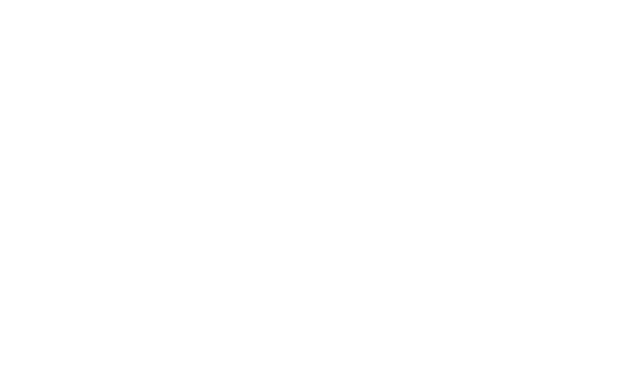
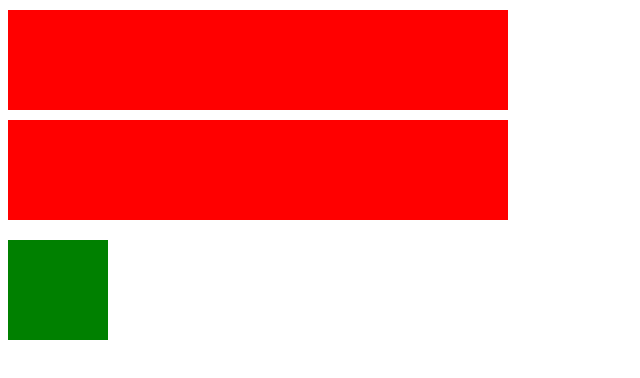
Before and after one commit to AntonKozlov12/lemon.school, a plain HTML site: page 4/index.html in a window 1280 px wide. Shown: the whole page, without its empty margins (0-640 px from the left). Drawn offline with Linux system fonts and the light colour scheme.

Commit message:
first commit

```diff
--- a/4/index.html
+++ b/4/index.html
@@ -3,8 +3,26 @@
 <head>
 	<meta charset="UTF-8">
 	<title>Document</title>
+	<style>
+	 div{
+	 	width: 500px;
+	 	height: 100px;
+	 	margin: 10px 0 ;
+	 	background-color: red
+	 }
+	 .fix{
+	 	width: 100px;
+	 	height: 100px;
+	 	position: fixed;
+	 	background: green;
+
+	 }
+	</style>
 </head>
-<body>
+
+	<div></div>
+	<div></div>
+	<div class="fix"></div>
 
 </body>
 </html>
```
